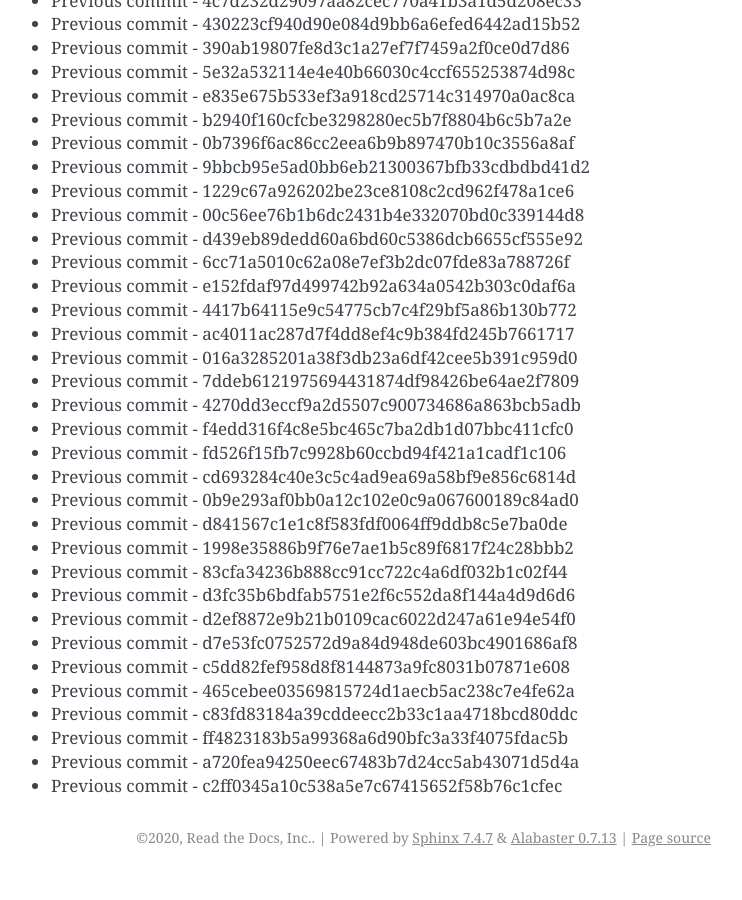
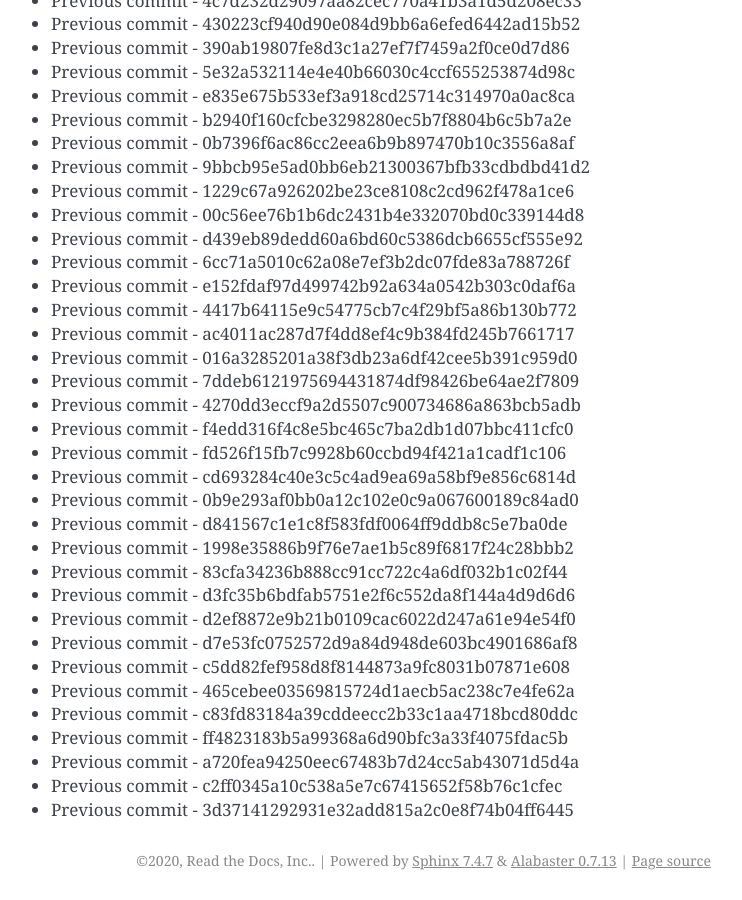
Before and after one commit to readthedocs/rtd-git-stresstest, a Sphinx documentation site: the page built from docs/updates.rst, in a window 1280 px wide and 900 px high, scrolled down 62860 px. Shown: the whole window, without its empty margins (399-1141 px from the left). Built offline with Sphinx 7.4.7, drawn with Linux system fonts in a browser that asks for light colours; before the commit the page ends 63737 px from its top, so only the background shows below that.

Commit message:
Generating commit from previous: 3d37141292931e32add815a2c0e8f74b04ff6445

```diff
--- a/docs/updates.rst
+++ b/docs/updates.rst
@@ -2673,3 +2673,4 @@ It can be tested for any performance characteristics.
 * Previous commit - ff4823183b5a99368a6d90bfc3a33f4075fdac5b
 * Previous commit - a720fea94250eec67483b7d24cc5ab43071d5d4a
 * Previous commit - c2ff0345a10c538a5e7c67415652f58b76c1cfec
+* Previous commit - 3d37141292931e32add815a2c0e8f74b04ff6445
```
